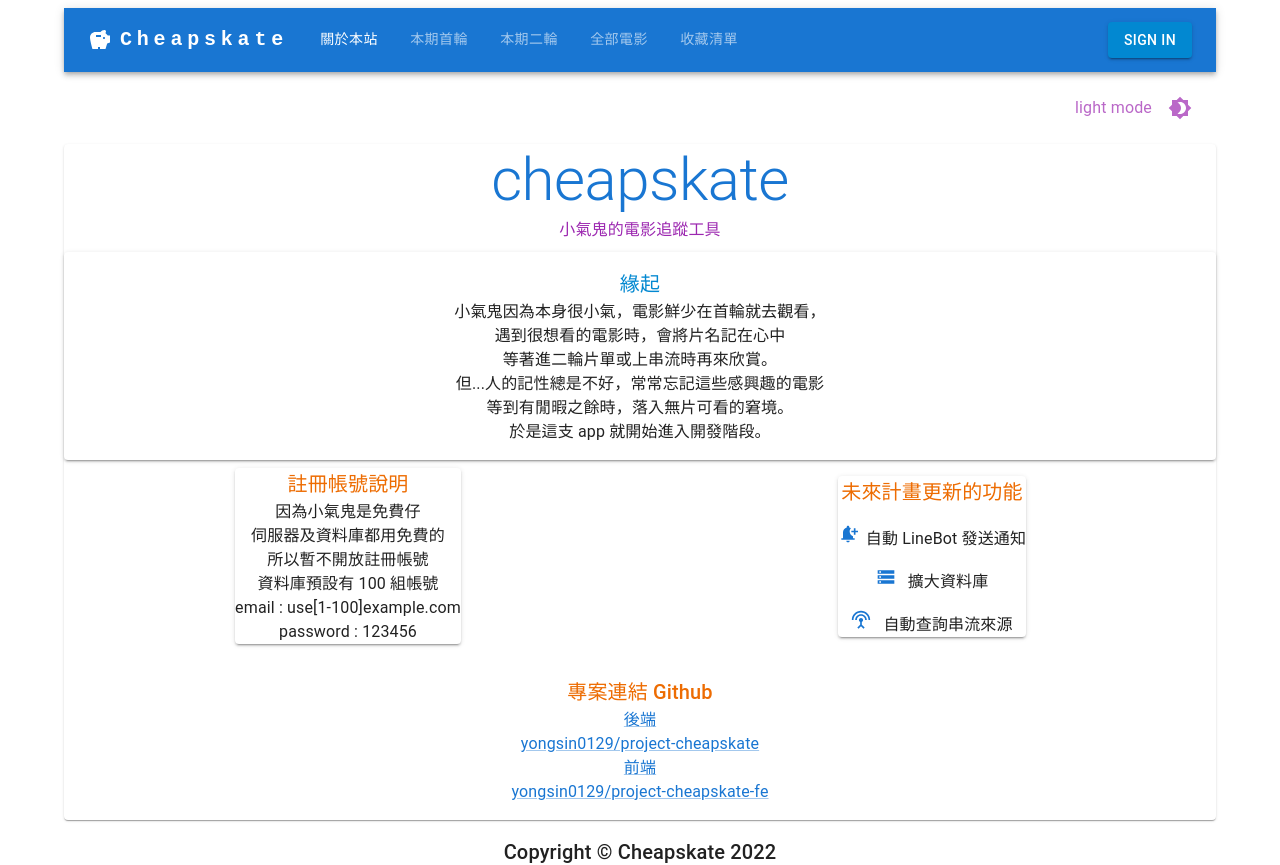
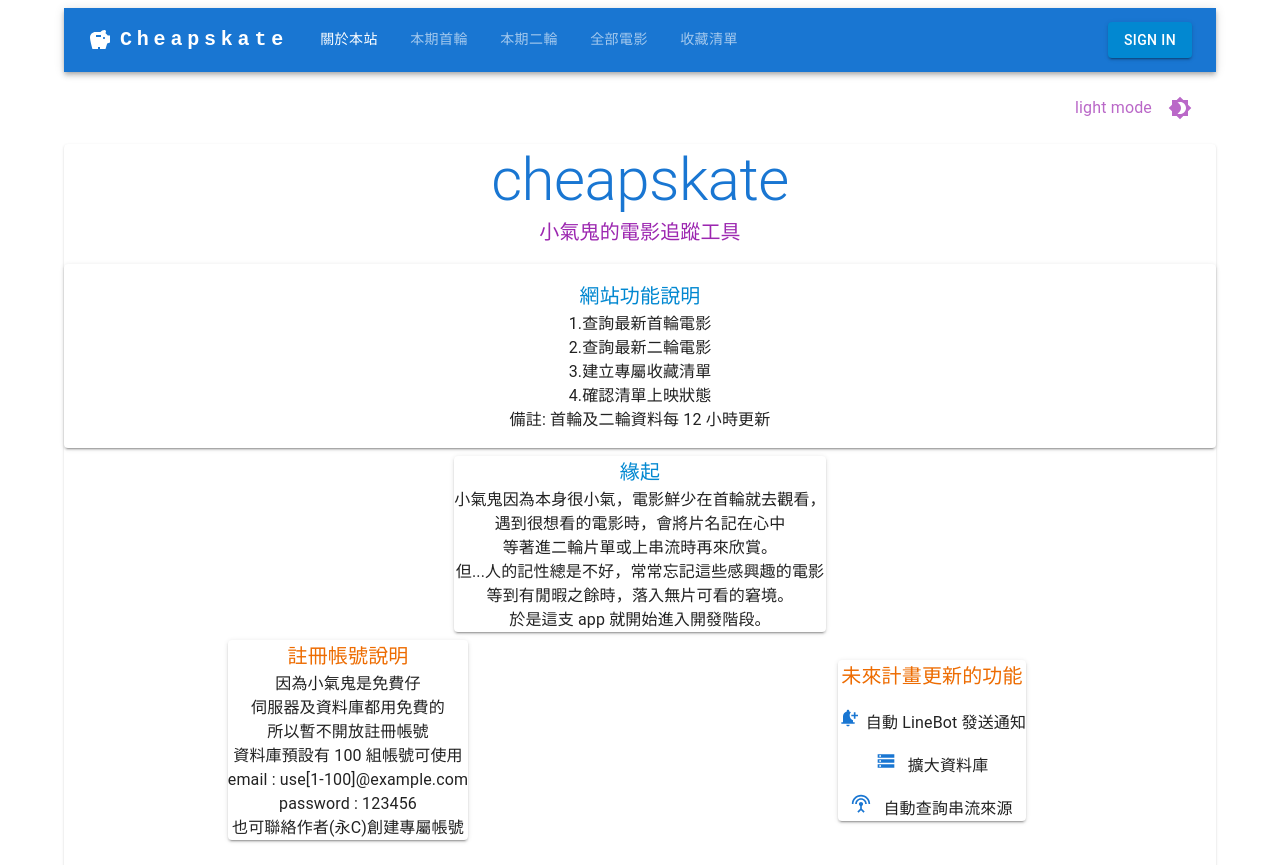
Before and after one commit to yongsin0129/project-cheapskate-fe, a React (Vite) app: page / in a window 1280 px wide. Shown: the top 865 px of the page. Built offline with nearby package versions, Linux system fonts and the light colour scheme.

Commit message:
feat : 新增 homepage 網站功能說明

```diff
--- a/src/pages/HomePage.tsx
+++ b/src/pages/HomePage.tsx
@@ -24,9 +24,26 @@ const HomePage = () => {
         cheapskate
       </Typography>
       {/* ----------------------------------  ------- subtitle ---------------  */}
-      <Typography color={Theme.palette.secondary.main} variant='subtitle1'>
+      <Typography color={Theme.palette.secondary.main} variant='h6'>
         小氣鬼的電影追蹤工具
       </Typography>
+      {/* ----------------------------------  ------- 網站功能說明 --------------- */}
+      <Paper id='websiteDescription' className='' elevation={2} sx={{marginTop:"1rem"}}>
+        <Typography variant='h6' color={Theme.palette.info.main}>
+          網站功能說明
+        </Typography>
+
+        <Typography>
+          <ul>
+            <li>1.查詢最新首輪電影</li>
+            <li>2.查詢最新二輪電影</li>
+            <li>3.建立專屬收藏清單</li>
+            <li>4.確認清單上映狀態</li>
+          </ul>
+        </Typography>
+
+        <Typography>備註: 首輪及二輪資料每 12 小時更新</Typography>
+      </Paper>
       {/* ----------------------------------  ------- 緣起說明 ---------------  */}
       {/* --- For web */}
       <Paper id='reasonDescription' className='web' elevation={2}>
@@ -70,7 +87,6 @@ const HomePage = () => {
           於是這支 app 就開始進入開發階段。
         </Typography>
       </Paper>
-
       <Grid container spacing={2}>
         <Grid item xs={12} md={6} className="Grid-item">
           <Paper id='accountDescription' className='' elevation={2}>
@@ -82,9 +98,10 @@ const HomePage = () => {
               因為小氣鬼是免費仔 <br />
               伺服器及資料庫都用免費的 <br />
               所以暫不開放註冊帳號 <br />
-              資料庫預設有 100 組帳號 <br />
-              email : use[1-100]example.com <br />
-              password : 123456
+              資料庫預設有 100 組帳號可使用 <br />
+              email : use[1-100]@example.com <br />
+              password : 123456<br />
+              也可聯絡作者(永C)創建專屬帳號
             </Typography>
           </Paper>
         </Grid>
@@ -123,7 +140,6 @@ const HomePage = () => {
           </Paper>
         </Grid>
       </Grid>
-
       {/* ----------------------------------  ------- Github ---------------  */}
       <Typography
         id='githubLink'
--- a/src/pages/styles/homePage.module.scss
+++ b/src/pages/styles/homePage.module.scss
@@ -12,6 +12,7 @@
       margin: 0.5rem;
     }
 
+    #websiteDescription,
     #reasonDescription,
     #accountDescription,
     #futurePlanDescription {
@@ -27,7 +28,6 @@
 
     // phone 專用設定
     @media screen and (max-width: 448px) {
-      font-size: 0.75rem;
 
       #reasonDescription {
         padding: 1rem;
```
